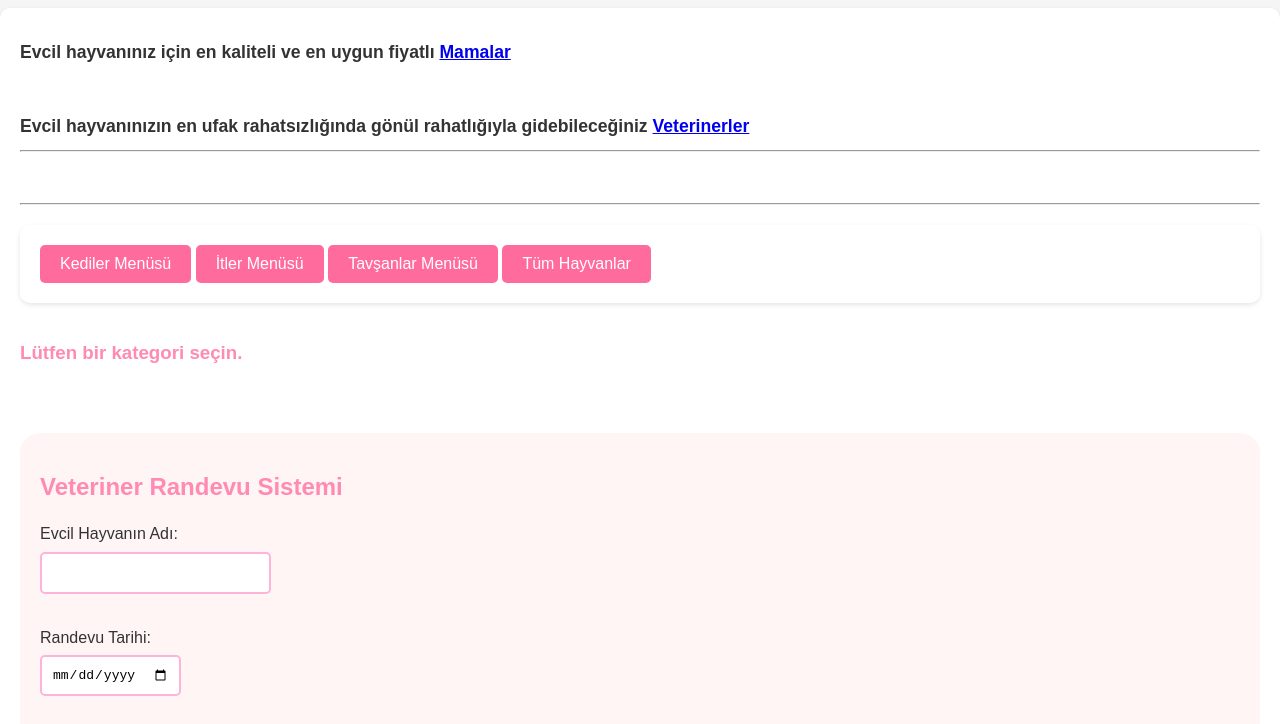
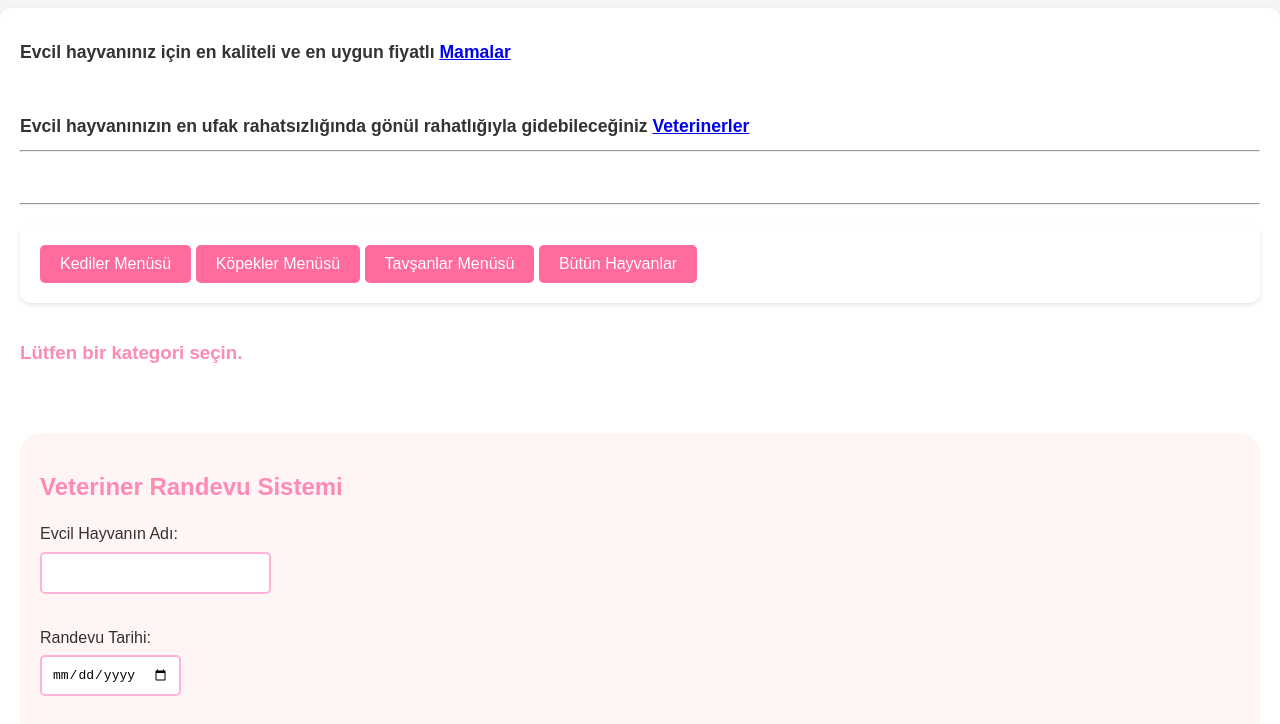
Before and after one commit to martua1/pet-automation, a plain HTML site: page web-programming/6-html-css-first-lesson/index.html in a window 1280 px wide. Shown: the part 76-800 px from the top of the page. Drawn offline with Linux system fonts and the light colour scheme.

Commit message:
Tüm hayvanlar bütün hayvanlar oldu

```diff
--- a/web-programming/6-html-css-first-lesson/index.html
+++ b/web-programming/6-html-css-first-lesson/index.html
@@ -22,9 +22,9 @@
     <hr>
 <div class="menu">
     <button onclick="categoryList('cat')">Kediler Menüsü</button>
-    <button onclick="categoryList('dog')">İtler Menüsü</button>
+    <button onclick="categoryList('dog')">Köpekler Menüsü</button>
     <button onclick="categoryList('rabbit')">Tavşanlar Menüsü</button>
-    <button onclick="categoryList('all')">Tüm Hayvanlar</button>
+    <button onclick="categoryList('all')">Bütün Hayvanlar</button>
 </div>
 
 <div id="display-area" class="card-container">
```
